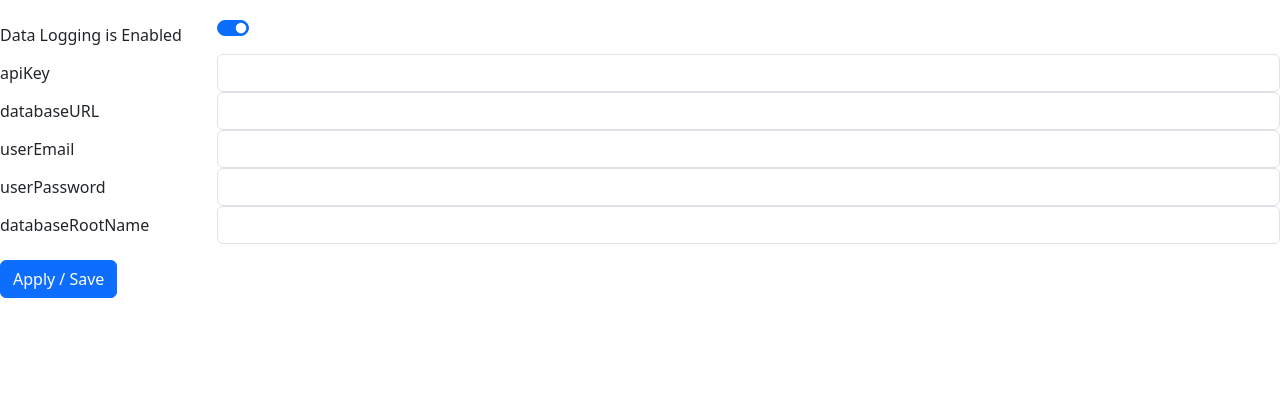
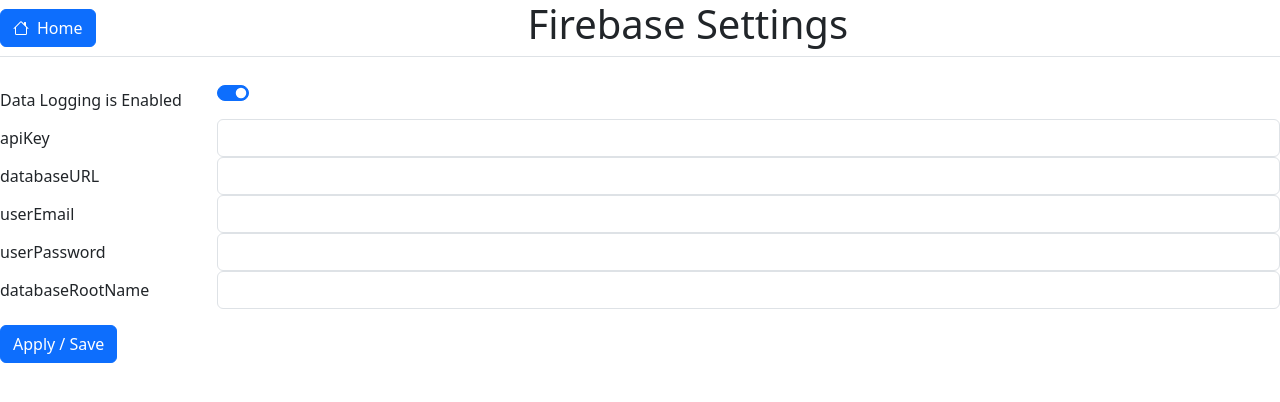
Before and after one commit to Superstar-walnut-garden/intelligarden-web-app, a React (Vite) app: page /FirebaseSettings in a window 1280 px wide. Shown: the top 402 px of the page. Built offline with nearby package versions, Linux system fonts and the light colour scheme; no server answers.

Commit message:
added titlebar

```diff
--- a/src/pages/FirebaseSettings.tsx
+++ b/src/pages/FirebaseSettings.tsx
@@ -2,6 +2,7 @@
 import React, { useState, useEffect } from "react";
 import axios, { AxiosResponse } from "axios";
 import { Form, Button, Row, Col } from "react-bootstrap";
+import TitleBar from "../Components/TitleBar";
 
 interface FirebaseSettingsData {
   apiKey: string;
@@ -66,11 +67,14 @@
   };
 
   return (
+    <>
+      {" "}
+      <TitleBar title="Firebase Settings" />
       <Form className="mt-3">
         <>
           <Form.Group as={Row} controlId="formFirebase">
             <Form.Label column sm={2}>
-            Data Logging is {firebaseEnabled ? 'Enabled':'Disabled'}
+              Data Logging is {firebaseEnabled ? "Enabled" : "Disabled"}
             </Form.Label>
             <Col sm={10}>
               <Form.Check
@@ -175,6 +179,7 @@
           Apply / Save
         </Button>
       </Form>
+    </>
   );
 };
 
```
Lines whose indentation alone changed are shown as unchanged.
